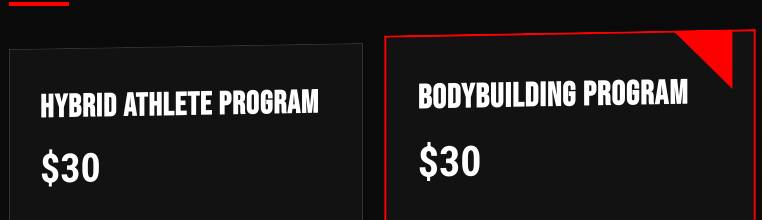
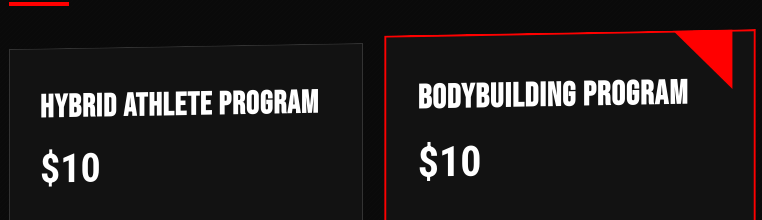
Before and after one commit to Hung-Chi970104/A2FIT, a plain HTML site: page index.html in a window 1280 px wide. Shown: the part 1640-1860 px from the top of the page, 70-832 px from the left. Drawn offline with Linux system fonts and the light colour scheme.

Commit message:
price update

```diff
--- a/index.html
+++ b/index.html
@@ -96,7 +96,7 @@
             <div class="tier-container">
                 <div class="tier-card">
                     <h3 class="tier-title">Hybrid Athlete program</h3>
-                    <div class="tier-price">$30</div>
+                    <div class="tier-price">$10</div>
                     <ul class="tier-features">
                         <li>Comprehensive workout plan</li>
                         <li>Affordable meal plan</li>
@@ -108,7 +108,7 @@
                 <div class="tier-card featured">
                     <!-- <div class="tier-badge">POPULAR</div> -->
                     <h3 class="tier-title">Bodybuilding Program</h3>
-                    <div class="tier-price">$30</div>
+                    <div class="tier-price">$10</div>
                     <ul class="tier-features">
                         <li>Complete fitness program tailored to all levels</li>
                         <li>Budget-friendly nutrition guide</li>
```
